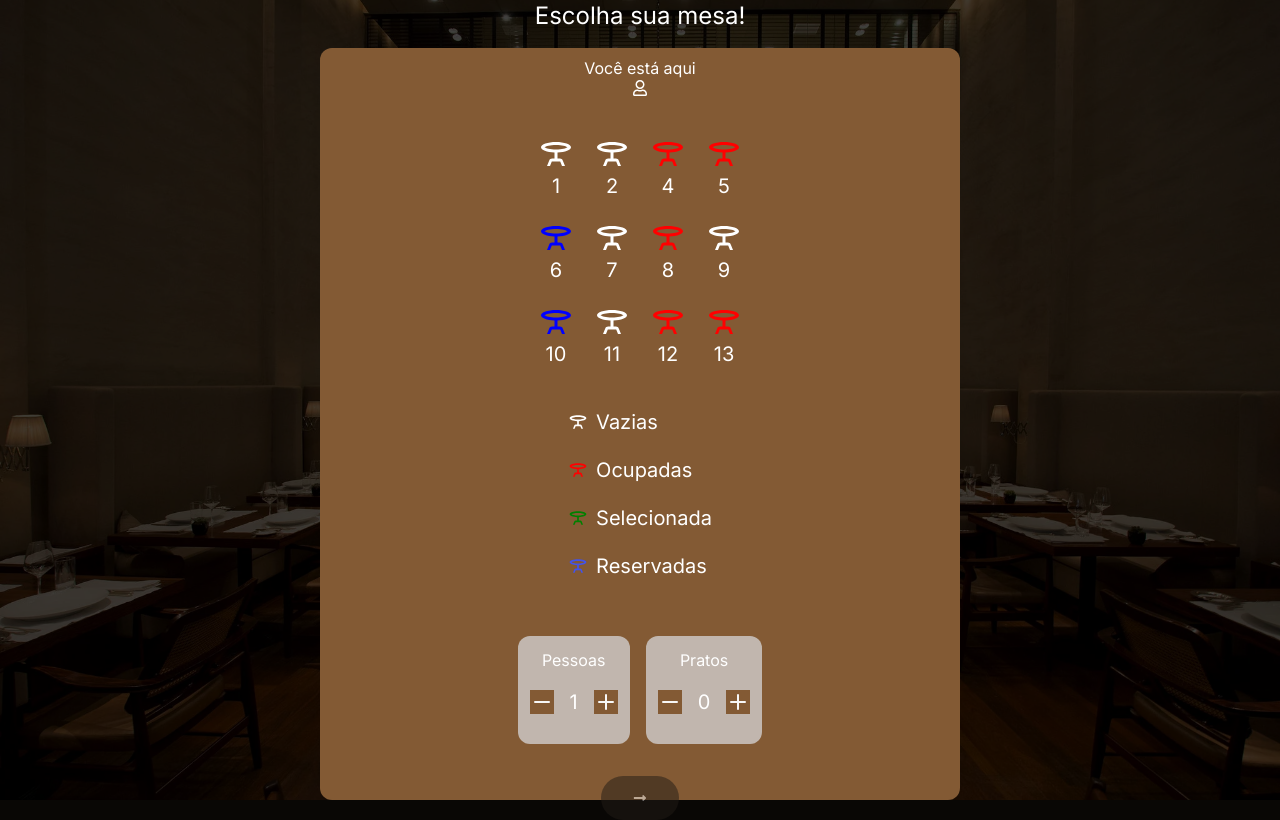
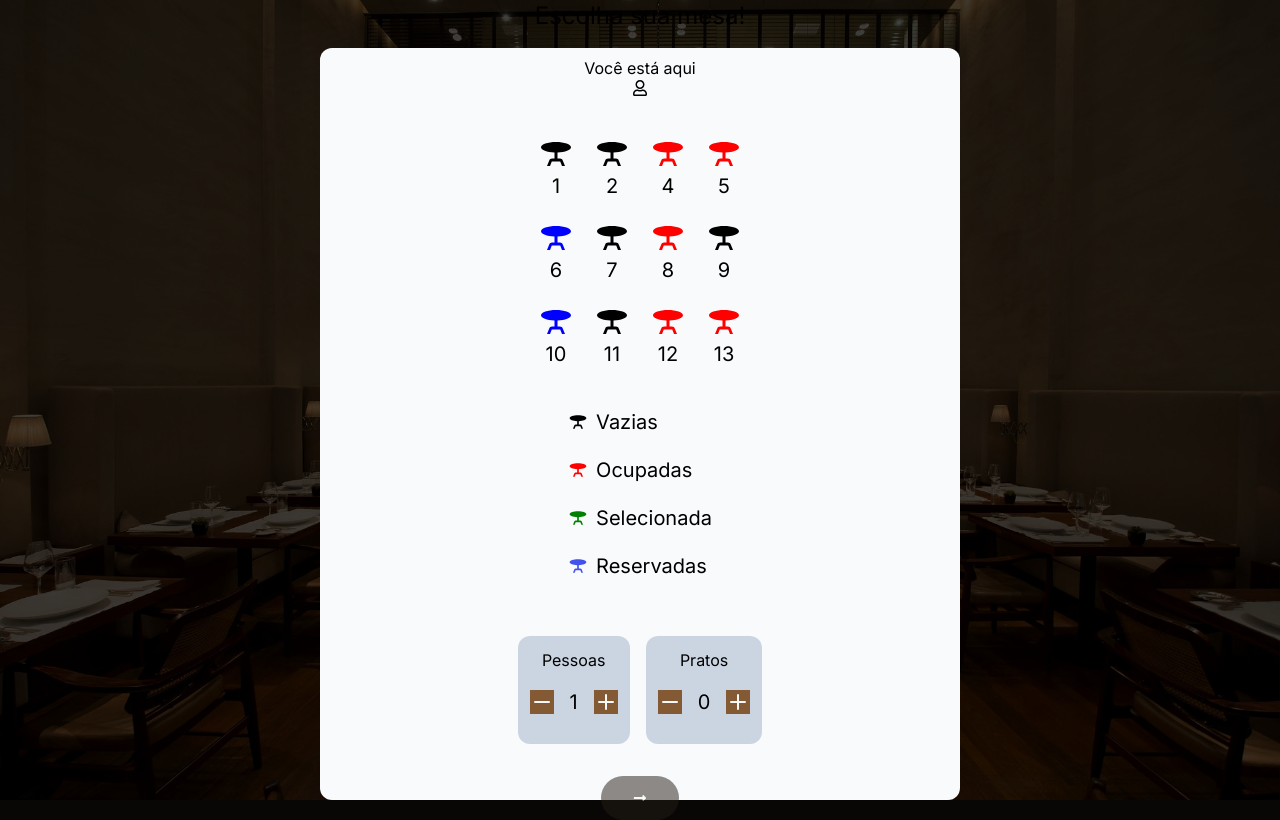
Before and after one commit to arthur-Gsilva/projeto-mascate, a Next.js app: page /order in a window 1280 px wide. Built offline with nearby package versions, Linux system fonts and the light colour scheme.

Commit message:
change colors

```diff
--- a/src/app/order/page.tsx
+++ b/src/app/order/page.tsx
@@ -31,10 +31,10 @@ const order = () => {
     };
 
     return(
-        <div className="container w-full h-full flex justify-center items-center flex-col text-white gap-4 py-3 pl-0 pr-0">
+        <div className="container w-full h-full flex justify-center items-center flex-col text-black gap-4 py-3 pl-0 pr-0">
             <h2 className="text-2xl">Escolha sua mesa!</h2>
 
-            <div className="bg-primary w-3/4 rounded-xl pb-6 relative md:w-1/2">
+            <div className="bg-gray-50 w-3/4 rounded-xl pb-6 relative md:w-1/2">
                 <div className="mb-4 flex justify-center items-center flex-col p-2">
                     <p>Você está aqui</p>
                     <FaRegUser className=""/>
--- a/src/components/QuantityGrid.tsx
+++ b/src/components/QuantityGrid.tsx
@@ -28,7 +28,7 @@ export const QuantityGrid = ({ title }: Props) => {
   };
 
   return (
-    <div className="text-center bg-slate-200/65 p-3 pb-7 rounded-xl">
+    <div className="text-center bg-slate-300 p-3 pb-7 rounded-xl">
       <h4 className="mb-4">{title}</h4>
       <div className="flex items-center gap-4">
         <Button size="icon" className="size-4 md:size-6" onClick={decreaseQuantity}>
--- a/src/components/TableGrid/index.tsx
+++ b/src/components/TableGrid/index.tsx
@@ -1,4 +1,4 @@
-import { MdOutlineTableBar } from "react-icons/md";
+import { MdTableBar } from "react-icons/md";
 import { QuantityGrid } from "@/components/QuantityGrid";
 import { useOrder } from "@/contexts/OrderContext";
 
@@ -15,7 +15,7 @@ export const TableGrid = () => {
                 className="text-xl flex flex-col items-center"
                 onClick={() => selectTable(item.id)}
             >
-                <MdOutlineTableBar
+                <MdTableBar
                 className="text-2xl sm:text-3xl md:text-4xl"
                 style={{
                     color:
@@ -25,7 +25,7 @@ export const TableGrid = () => {
                         ? 'blue'
                         : item.status === 'selected'
                         ? 'green'
-                        : 'white',
+                        : 'black',
                     // cursor: item.status !== 'busy' ? 'pointer' : 'initial',
                     cursor: item.status === "available" ? 'pointer' : 'initial'
 
@@ -38,19 +38,19 @@ export const TableGrid = () => {
 
         <div className="flex flex-col  gap-5 text-md md:text-xl">
             <div className="flex items-center gap-2">
-                <MdOutlineTableBar />
+                <MdTableBar className="text-black"/>
                 Vazias
             </div>
             <div className="flex items-center gap-2">
-                <MdOutlineTableBar className="text-[#FF0000]"/>
+                <MdTableBar className="text-[#FF0000]"/>
                 Ocupadas
             </div>
             <div className="flex items-center gap-2">
-                <MdOutlineTableBar className="text-[#008000]"/>
+                <MdTableBar className="text-[#008000]"/>
                 Selecionada
             </div>
             <div className="flex items-center gap-2">
-                <MdOutlineTableBar className="text-[#4253EC]"/>
+                <MdTableBar className="text-[#4253EC]"/>
                 Reservadas
             </div>
         </div>
```
